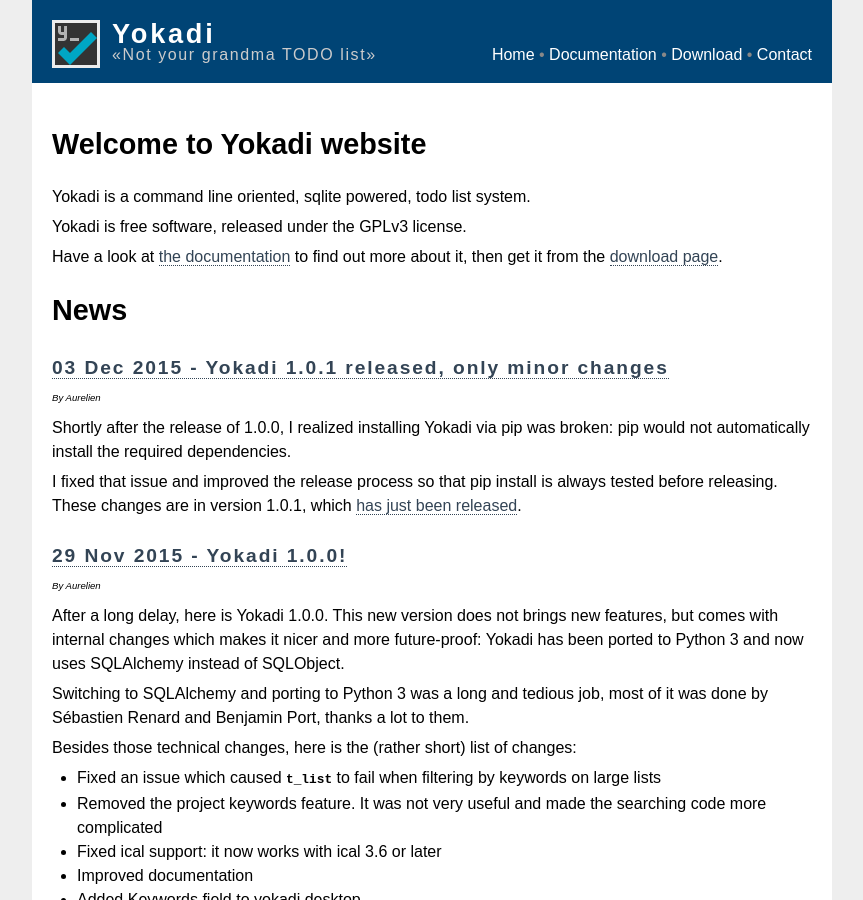
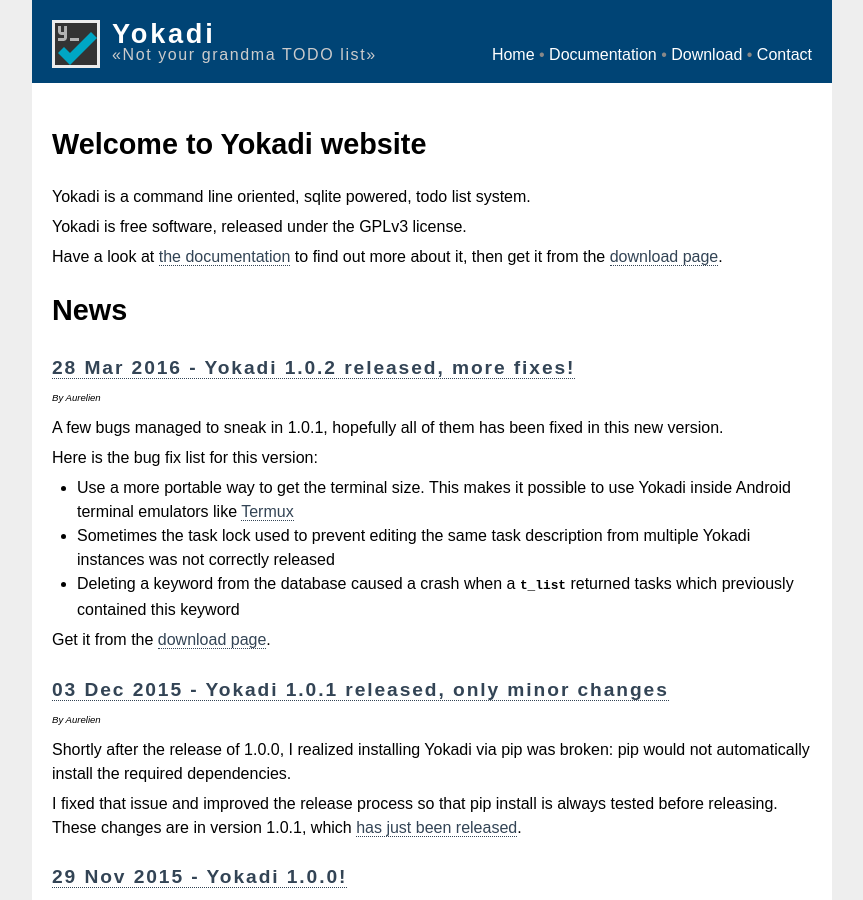
Before and after one commit to yokadi/yokadi.github.com, a Jekyll site: the page built from index.md, in a window 1280 px wide and 900 px high. Shown: the whole window, without its empty margins (208-1071 px from the left). Built offline with Jekyll 4.4.1, drawn with Linux system fonts in a browser that asks for light colours; Markdown is read by kramdown in place of the engine named in the settings.

Commit message:
Releasing 1.0.2

```diff
--- /dev/null
+++ b/_posts/2016-03-28-1.0.2-more-fixes.md
@@ -0,0 +1,17 @@
+---
+layout: post
+title: Yokadi 1.0.2 released, more fixes!
+author: Aurelien
+---
+
+A few bugs managed to sneak in 1.0.1, hopefully all of them has been fixed in this new version.
+
+Here is the bug fix list for this version:
+
+- Use a more portable way to get the terminal size. This makes it possible to use Yokadi inside Android terminal emulators like [Termux][]
+- Sometimes the task lock used to prevent editing the same task description from multiple Yokadi instances was not correctly released
+- Deleting a keyword from the database caused a crash when a `t_list` returned tasks which previously contained this keyword
+
+Get it from the [download page](/download.html).
+
+[Termux]: https://termux.com
--- a/download.md
+++ b/download.md
@@ -1,24 +1,43 @@
 ---
 layout: default
 title: Download
-version: "1.0.1"
+version: "1.0.2"
 ---
 ## Latest release
 
-Latest release is v{{ page.version }}. Download it from here:
+Latest release is v{{ page.version }}.
+
+The simplest way to install Yokadi is using pip:
+
+    pip3 install yokadi
+
+Alternatively, you can get source archives:
 
 - [yokadi-{{ page.version }}.tar.bz2](download/yokadi-{{ page.version }}.tar.bz2)
 - [yokadi-{{ page.version }}.zip](download/yokadi-{{ page.version }}.zip)
 
 ## Packages
 
+Some enthusiast users provide packages for their favorite distributions.
+
 - [Debian][debian]
 - [Ubuntu][ubuntu]
+- [Fedora][fedora]
+- [Arch Linux][arch]
 - [Slackware][slackware]
-- [Fedora][rpmfind]
-- [Arch Linux][arch]
 - [Frugalware][frugal]
 - [OpenBSD][openbsd]
+
+These packages are not maintained by Yokadi developers. If the package of your distribution needs
+an update, get in touch with the package author.
+
+[debian]: http://packages.debian.org/search?searchon=names&keywords=yokadi
+[ubuntu]: http://packages.ubuntu.com/search?searchon=names&keywords=yokadi
+[fedora]: http://www.rpmfind.net/linux/rpm2html/search.php?query=yokadi
+[arch]: https://aur.archlinux.org/packages/yokadi/
+[slackware]: http://github.com/pprkut/slackbuilds-beta/tree/master/good/yokadi/
+[frugal]: http://frugalware.org/packages/64105
+[openbsd]: http://openports.se/productivity/yokadi
 
 ## Development version
 
```
Also changed, not shown: other parts of download.md (+0 -7 lines), 2 other files.
